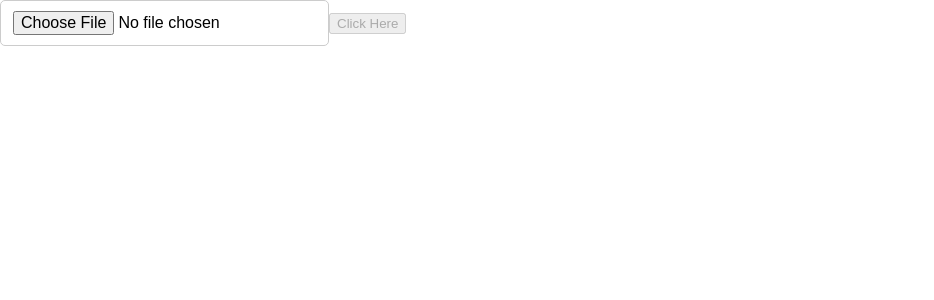
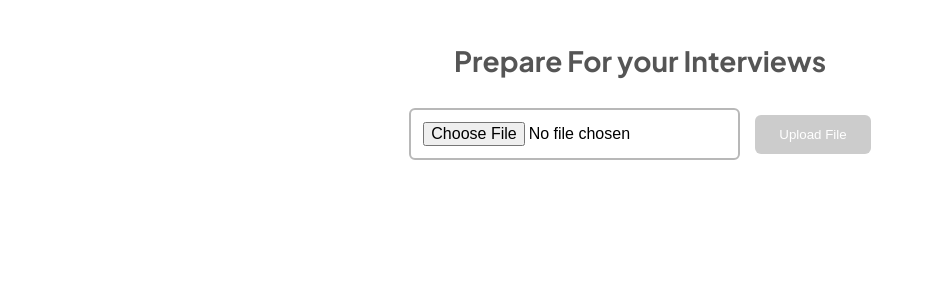
Before and after one commit to niranjan-kurhade/ProCareer, a React (Vite) app in the folder client/: page /prepare in a window 1280 px wide. Shown: the top 300 px of the page, without its empty margins (0-934 px from the left). Built offline with nearby package versions, Linux system fonts and the light colour scheme.

Commit message:
Resume score page structure

```diff
--- a/client/src/components/Welcome.jsx
+++ b/client/src/components/Welcome.jsx
@@ -8,7 +8,7 @@ const Welcome = () => {
                 <div className="welcome-text">
                     Welcome to ProCareer !
                 </div>
-                <p>Discover the best tools for creating stunning resumes.</p>
+                <p className='text-s'>Discover the best tools for creating stunning resumes.</p>
 
                 <div className="button-container">
                     <button className="primary-button">Learn More</button>
--- a/client/src/pages/Prepare.jsx
+++ b/client/src/pages/Prepare.jsx
@@ -1,6 +1,7 @@
 import React, { useState } from 'react';
 import axios from 'axios';
 import { useNavigate } from 'react-router-dom';
+import styles from '../styles/Prepare.module.css'; // Import the CSS module file
 
 const Prepare = () => {
   const [selectedFile, setSelectedFile] = useState(null);
@@ -30,11 +31,14 @@ const Prepare = () => {
   };
 
   return (
-    <div>
-      <input type="file" onChange={handleFileChange} />
-      <button onClick={test} disabled={!selectedFile}>
-        Click Here
-      </button>
+    <div className={styles['prepare-container']}>
+      <h2 className={styles['prepare-heading']}>Prepare For your Interviews</h2>
+      <div className={styles['file-input-container']}>
+        <input type="file" onChange={handleFileChange} className={styles['file-input']} />
+        <button onClick={test} disabled={!selectedFile} className={styles['upload-button']}>
+          Upload File
+        </button>
+      </div>
     </div>
   );
 };
--- a/client/src/pages/ResumeScore.jsx
+++ b/client/src/pages/ResumeScore.jsx
@@ -1,9 +1,46 @@
-import React from 'react'
+import React, { useState } from 'react';
+import axios from 'axios';
+import { useNavigate } from 'react-router-dom';
+import styles from '../styles/ResumeScore.module.css'; // Import the CSS module file
 
 const ResumeScore = () => {
+  const [selectedFile, setSelectedFile] = useState(null);
+  const navigate = useNavigate();
+
+  const handleFileChange = (event) => {
+    setSelectedFile(event.target.files[0]);
+  };
+
+  const test = async () => {
+    try {
+      const formData = new FormData();
+      formData.append('image', selectedFile);
+
+      const response = await axios.post('http://localhost:3001/test', formData, {
+        headers: {
+          'Content-Type': 'multipart/form-data',
+        },
+      });
+      // Assuming the server responds with the image name
+      const imageName = response.data.fileName;
+      // Navigate to '/ChatBot' with the image name passed as a prop
+      navigate('/chat', { state: { imageName } });
+    } catch (error) {
+      console.error(error);
+    }
+  };
+
   return (
-    <div>ResumeScore</div>
-  )
-}
+    <div className={styles['prepare-container']}>
+      <h2 className={styles['prepare-heading']}>Prepare For your Interviews</h2>
+      <div className={styles['file-input-container']}>
+        <input type="file" onChange={handleFileChange} className={styles['file-input']} />
+        <button onClick={test} disabled={!selectedFile} className={styles['upload-button']}>
+          Upload File
+        </button>
+      </div>
+    </div>
+  );
+};
 
-export default ResumeScore
+export default ResumeScore;
--- /dev/null
+++ b/client/src/styles/Prepare.module.css
@@ -0,0 +1,61 @@
+.prepare-container {
+    display: flex;
+    flex-direction: column;
+    align-items: center;
+    padding: 20px;
+}
+
+.prepare-heading {
+    font-size: 28px;
+    /* Increase font size */
+    margin-bottom: 30px;
+    /* Increase margin */
+    color: #555;
+    /* Change text color */
+}
+
+.file-input-container {
+    display: flex;
+    align-items: center;
+    margin-bottom: 20px;
+    /* Add margin */
+}
+
+.file-input {
+    margin-right: 15px;
+    /* Increase margin */
+    padding: 12px;
+    /* Add padding */
+    border: 2px solid #b8b8b8;
+    /* Add border */
+    border-radius: 6px;
+    /* Add border radius */
+    cursor: pointer;
+}
+
+.file-input:hover {
+    background-color: #f0f0f0;
+    /* Change background color on hover */
+}
+
+.upload-button {
+    padding: 12px 24px;
+    /* Increase padding */
+    background-color: #4caf50;
+    /* Change background color */
+    color: #fff;
+    /* Change text color */
+    border: none;
+    border-radius: 6px;
+    cursor: pointer;
+}
+
+.upload-button:disabled {
+    background-color: #ccc;
+    cursor: not-allowed;
+}
+
+.upload-button:hover:enabled {
+    background-color: #45a049;
+    /* Change background color on hover */
+}
--- /dev/null
+++ b/client/src/styles/ResumeScore.module.css
@@ -0,0 +1,61 @@
+.prepare-container {
+    display: flex;
+    flex-direction: column;
+    align-items: center;
+    padding: 20px;
+}
+
+.prepare-heading {
+    font-size: 28px;
+    /* Increase font size */
+    margin-bottom: 30px;
+    /* Increase margin */
+    color: #555;
+    /* Change text color */
+}
+
+.file-input-container {
+    display: flex;
+    align-items: center;
+    margin-bottom: 20px;
+    /* Add margin */
+}
+
+.file-input {
+    margin-right: 15px;
+    /* Increase margin */
+    padding: 12px;
+    /* Add padding */
+    border: 2px solid #b8b8b8;
+    /* Add border */
+    border-radius: 6px;
+    /* Add border radius */
+    cursor: pointer;
+}
+
+.file-input:hover {
+    background-color: #f0f0f0;
+    /* Change background color on hover */
+}
+
+.upload-button {
+    padding: 12px 24px;
+    /* Increase padding */
+    background-color: #4caf50;
+    /* Change background color */
+    color: #fff;
+    /* Change text color */
+    border: none;
+    border-radius: 6px;
+    cursor: pointer;
+}
+
+.upload-button:disabled {
+    background-color: #ccc;
+    cursor: not-allowed;
+}
+
+.upload-button:hover:enabled {
+    background-color: #45a049;
+    /* Change background color on hover */
+}
--- a/client/src/styles/Welcome.css
+++ b/client/src/styles/Welcome.css
@@ -30,10 +30,12 @@
     padding: 10px;
   } */
 
-
+.text-s {
+    font-size: 2rem;
+}
 
 .welcome-text {
-    font-size: 2.9em;
+    font-size: 3.5rem;
     margin-top: -80px;
     margin-bottom: 50px;
 }
@@ -73,7 +75,7 @@
 }
 
 .hero-image {
-    max-width: 90%;
+    max-width: 70%;
     height: auto;
 }
 
```
